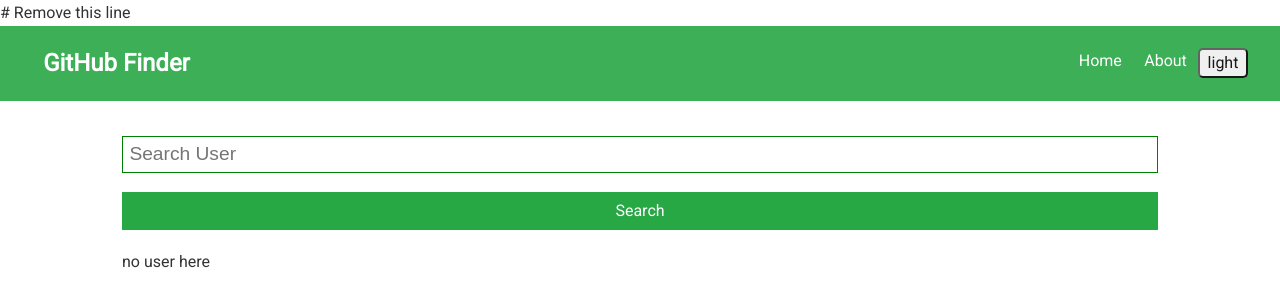
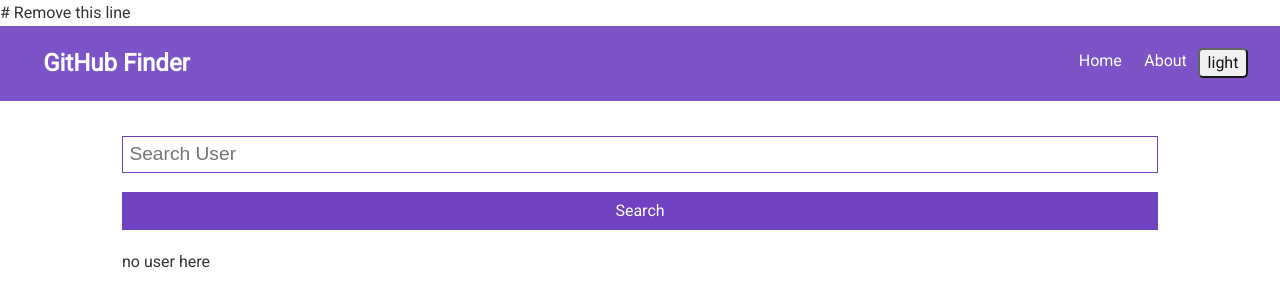
Before and after one commit to tannewon/MIDTERM3, a React (Create React App) app: page / in a window 1280 px wide. Shown: the top 306 px of the page. Built offline with nearby package versions, Linux system fonts and the light colour scheme.

Commit message:
update app_css

```diff
--- a/src/App.css
+++ b/src/App.css
@@ -6,7 +6,7 @@
   --dark-color: #333333;
   --light-color: #f4f4f4;
   --danger-color: #dc3545;
-  --success-color: #28a745;
+  --success-color: #6f42c1; /* Changed from green to purple */
 }
 
 * {
@@ -329,7 +329,7 @@
   padding: 0.4rem;
   font-size: 1.2rem;
   border: 1px solid #ccc;
-  border-color: green;
+  border-color: var(--success-color); /* Changed border color to purple */
 }
 
 input[type="submit"],
```
